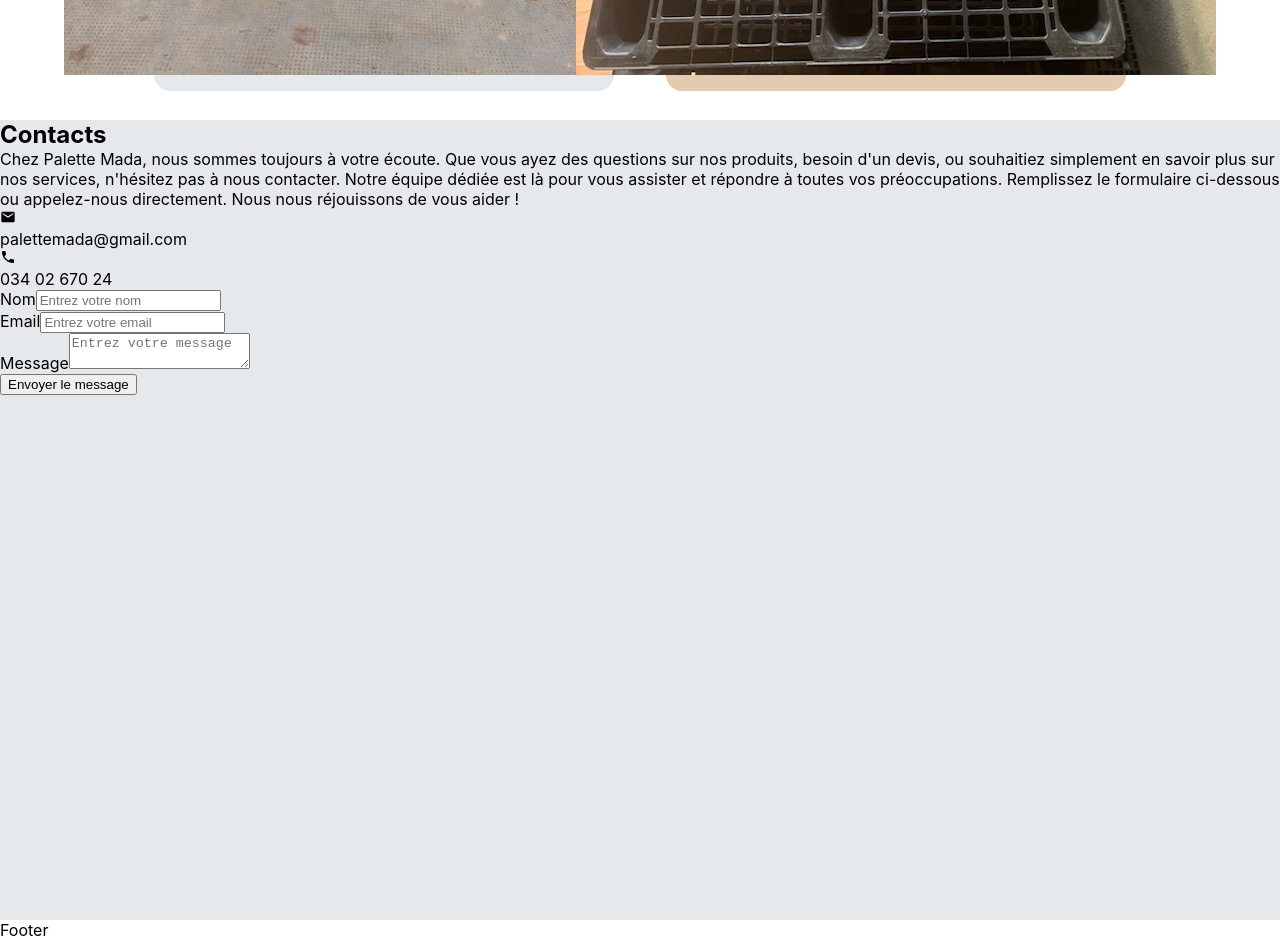
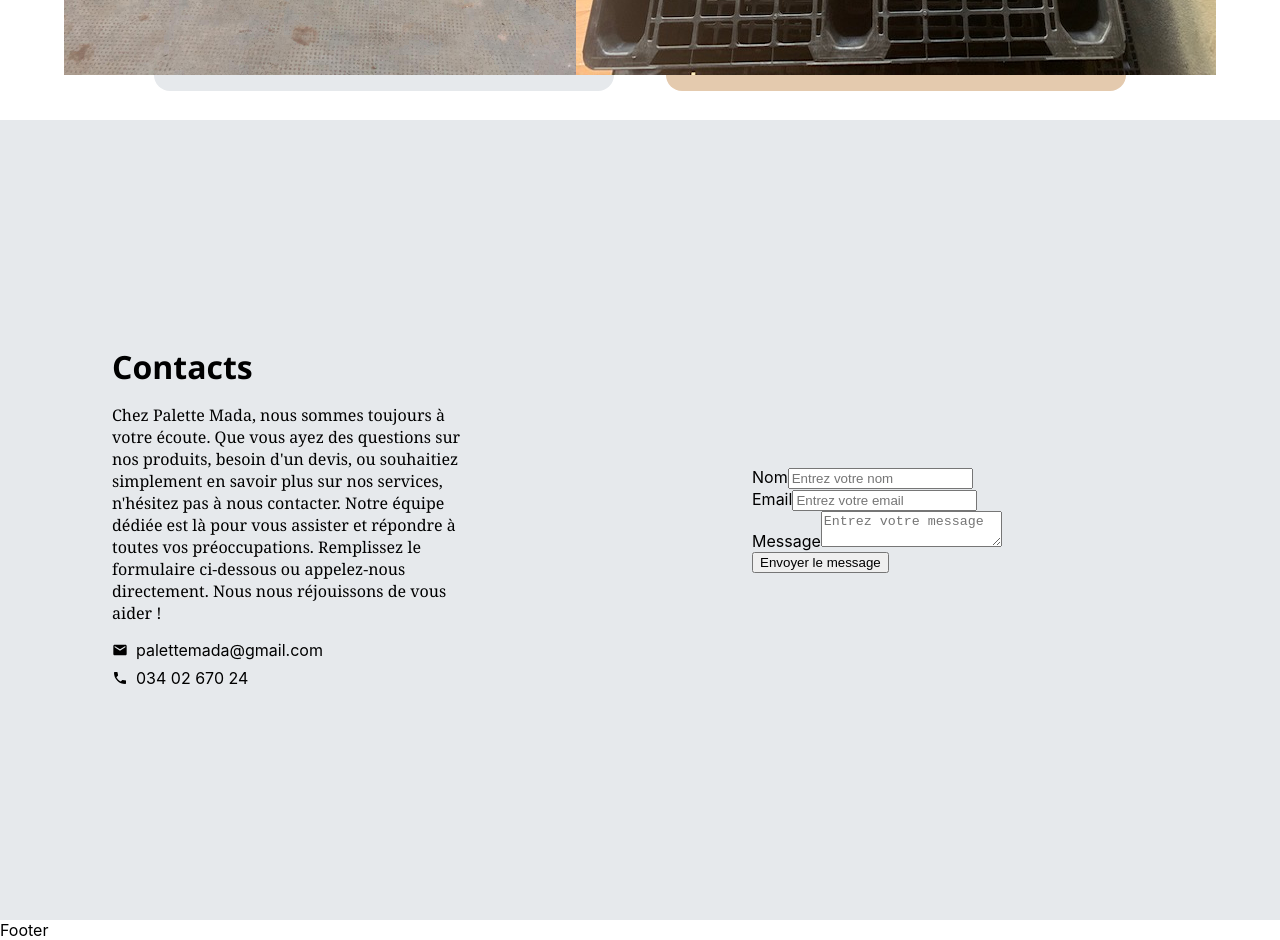
Before and after one commit to ManohisoaVicky/palette_mada, a React (Create React App) app: page / in a window 1280 px wide. Shown: the part 2280-3220 px from the top of the page. Built offline with nearby package versions, Linux system fonts and the light colour scheme.

Commit message:
styled the main layout of contact content

```diff
--- a/src/App.css
+++ b/src/App.css
@@ -41,7 +41,7 @@
   height: 10vh;
   background-color: var(--light-blue);
   z-index: 1000;
-  }
+}
 
 .navbar-container {
   display: flex;
@@ -74,7 +74,7 @@
   top: 50%;
   transform: translateY(-50%);
   padding-left: 10%;
-  font-family: 'Roboto', sans-serif;
+  font-family: "Roboto", sans-serif;
   font-size: 24px;
 }
 
@@ -84,7 +84,7 @@
   font-size: 16px;
   color: white;
   transition: all 0.3s;
-  font-family: 'Roboto', sans-serif;
+  font-family: "Roboto", sans-serif;
 }
 
 .menu-item:hover {
@@ -122,7 +122,7 @@
 }
 
 h1 {
-  font-family: 'Roboto', sans-serif;
+  font-family: "Roboto", sans-serif;
   font-size: 4rem;
   color: black;
 }
@@ -131,7 +131,7 @@ h1 {
   color: var(--dark-brown);
   font-size: 1.3rem;
   padding-top: 1rem;
-  font-family: 'Roboto', sans-serif;
+  font-family: "Roboto", sans-serif;
 }
 
 /*---------------------------------------------------------About Section Styles-----------------------------------------------*/
@@ -150,13 +150,13 @@ h1 {
 
 .intro > h2 {
   font-size: 2rem;
-  font-family: 'Open Sans', sans-serif;
+  font-family: "Open Sans", sans-serif;
 }
 
 .intro > p {
   padding: 0 33rem;
   font-size: 1rem;
-  font-family: 'Noto Serif', serif;
+  font-family: "Noto Serif", serif;
   padding-top: 0.5rem;
 }
 
@@ -173,16 +173,17 @@ h1 {
 .values-content {
   width: 40%;
   padding: 4rem;
+  border-radius: 2rem;
 }
 
 .history-content > h3,
 .values-content > h3 {
-  font-family: 'Open Sans', sans-serif;
+  font-family: "Open Sans", sans-serif;
 }
 
 .history-content > p,
 .values-content > p {
-  font-family: 'Noto Serif', serif;
+  font-family: "Noto Serif", serif;
   font-size: 1rem;
 }
 
@@ -216,7 +217,7 @@ h1 {
 
 #product > h2 {
   font-size: 2rem;
-  font-family: 'Open Sans', sans-serif;
+  font-family: "Open Sans", sans-serif;
 }
 
 .product-container {
@@ -242,7 +243,7 @@ h1 {
 
 .wood-product > h3,
 .plastic-product > h3 {
-  font-family: 'Open Sans', sans-serif;
+  font-family: "Open Sans", sans-serif;
   padding-bottom: 1rem;
 }
 
@@ -257,5 +258,43 @@ h1 {
 /*-------------------------------------------------Contact Section Styles---------------------------*/
 
 #contact {
+  display: flex;
+
   background-color: var(--light-blue);
 }
+
+.contact-content,
+.contact-form {
+  display: flex;
+  flex-direction: column;
+  justify-content: center;
+  width: 50%;
+  padding: 0 7rem;
+}
+
+.contact-content > h2 {
+  padding-bottom: 1rem;
+  font-size: 2rem;
+  font-family: "Open Sans", sans-serif;
+}
+
+.contact-content > p {
+  padding-right: 3rem;
+  font-family: "Noto Serif", serif;
+}
+
+.contact-info {
+  display: flex;
+  flex-direction: column;
+  margin-top: 1rem;
+}
+
+.contact-info > div {
+  display: flex;
+  align-items: center;
+  padding-bottom: 0.5rem;
+}
+
+.contact-info > div > p {
+  padding-left: 0.5rem;
+}
```
